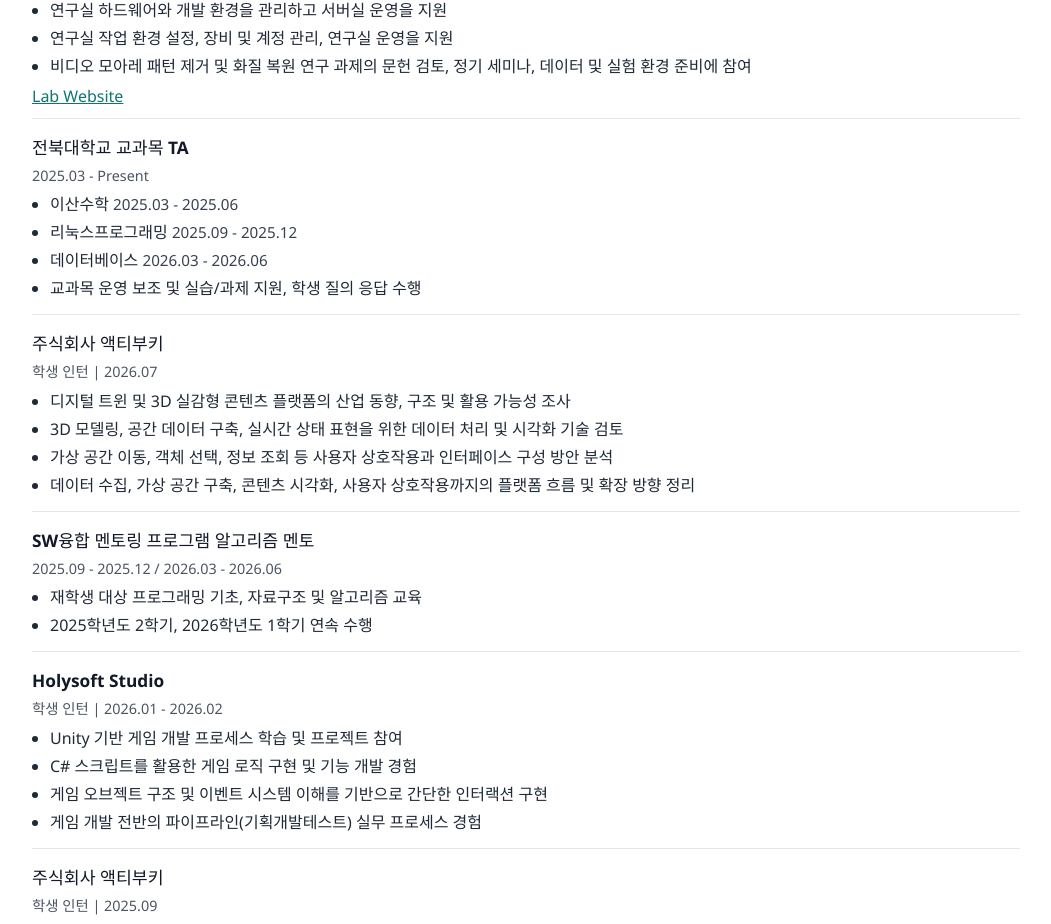
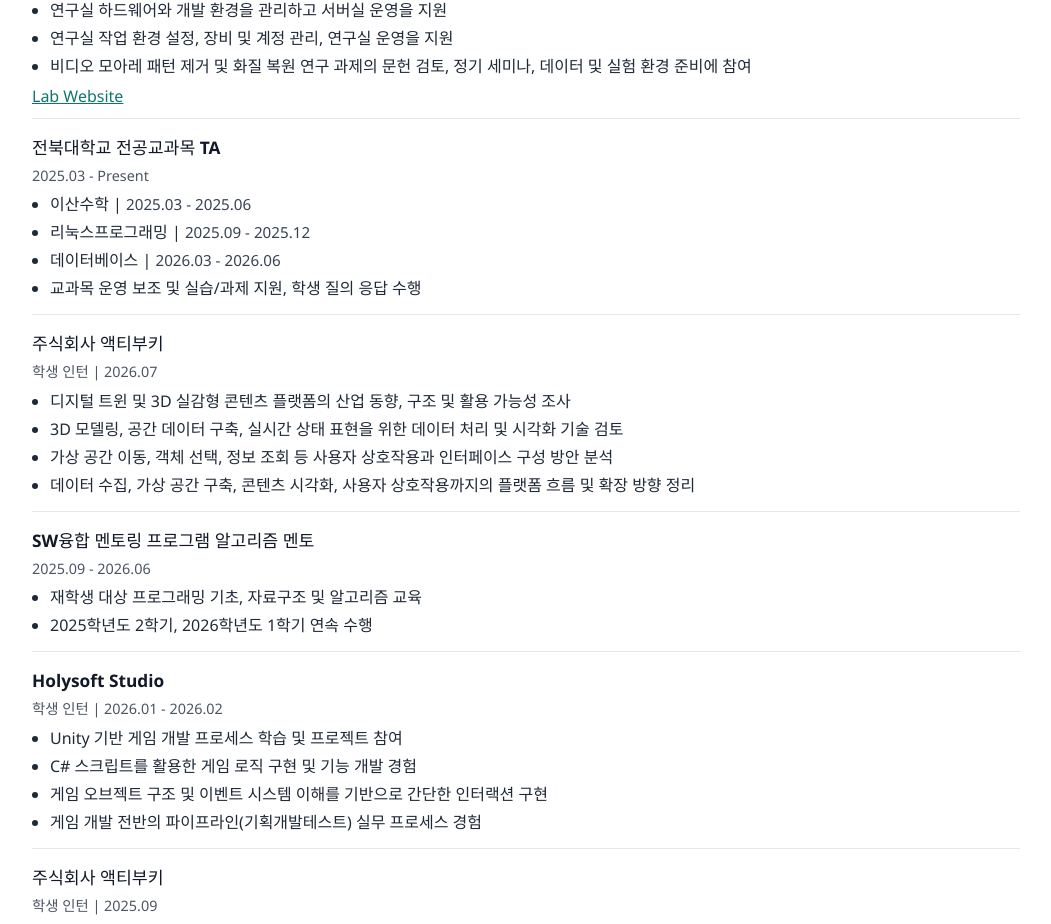
Before and after one commit to Quinsie/Quinsie.github.io, a React (Vite) app: page / in a window 1280 px wide. Shown: the part 1971-2895 px from the top of the page, without its empty margins (224-1275 px from the left). Built offline with nearby package versions, Linux system fonts and the light colour scheme.

Commit message:
feat: simplify teaching and mentoring details

```diff
--- a/src/components/PortfolioSection.jsx
+++ b/src/components/PortfolioSection.jsx
@@ -58,7 +58,7 @@
                     bullet
                   ) : (
                     <>
-                      {bullet.label} <span className="cv-inline-meta">{bullet.meta}</span>
+                      {bullet.label} | <span className="cv-inline-meta">{bullet.meta}</span>
                     </>
                   )}
                 </li>
--- a/src/content/portfolio.js
+++ b/src/content/portfolio.js
@@ -190,7 +190,7 @@
             ],
           },
           {
-            title: "전북대학교 교과목 TA",
+            title: "전북대학교 전공교과목 TA",
             meta: "2025.03 - Present",
             bullets: [
               { label: "이산수학", meta: "2025.03 - 2025.06" },
@@ -211,7 +211,7 @@
           },
           {
             title: "SW융합 멘토링 프로그램 알고리즘 멘토",
-            meta: "2025.09 - 2025.12 / 2026.03 - 2026.06",
+            meta: "2025.09 - 2026.06",
             bullets: [
               "재학생 대상 프로그래밍 기초, 자료구조 및 알고리즘 교육",
               "2025학년도 2학기, 2026학년도 1학기 연속 수행",
@@ -496,7 +496,7 @@
             ],
           },
           {
-            title: "Teaching Assistant, JBNU",
+            title: "Major Course Teaching Assistant, JBNU",
             meta: "Mar 2025 - Present",
             bullets: [
               { label: "Discrete Mathematics", meta: "Mar 2025 - Jun 2025" },
@@ -517,7 +517,7 @@
           },
           {
             title: "Algorithm Mentor, SW Convergence Mentoring Program",
-            meta: "Sep 2025 - Dec 2025 / Mar 2026 - Jun 2026",
+            meta: "Sep 2025 - Jun 2026",
             bullets: [
               "Taught programming fundamentals, data structures, and basic algorithms to undergraduate students",
               "Participated in both Fall 2025 and Spring 2026 programs",
```
